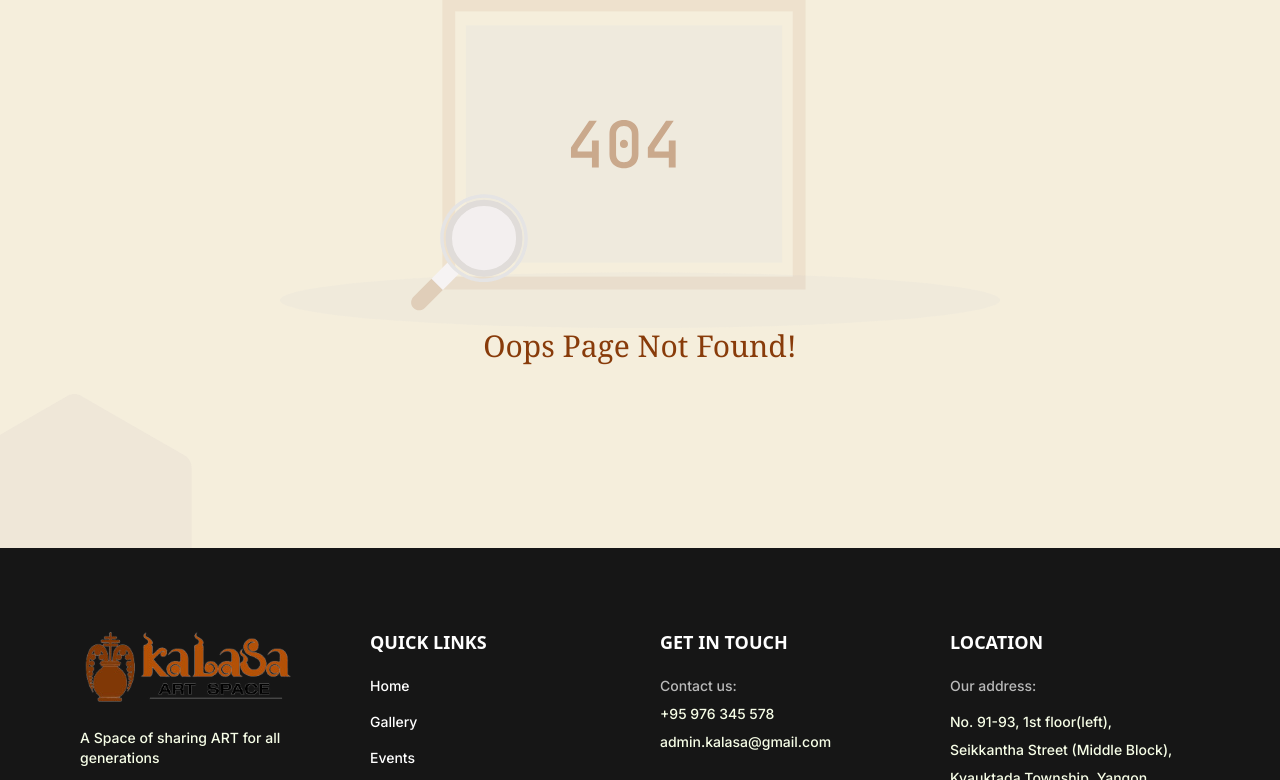
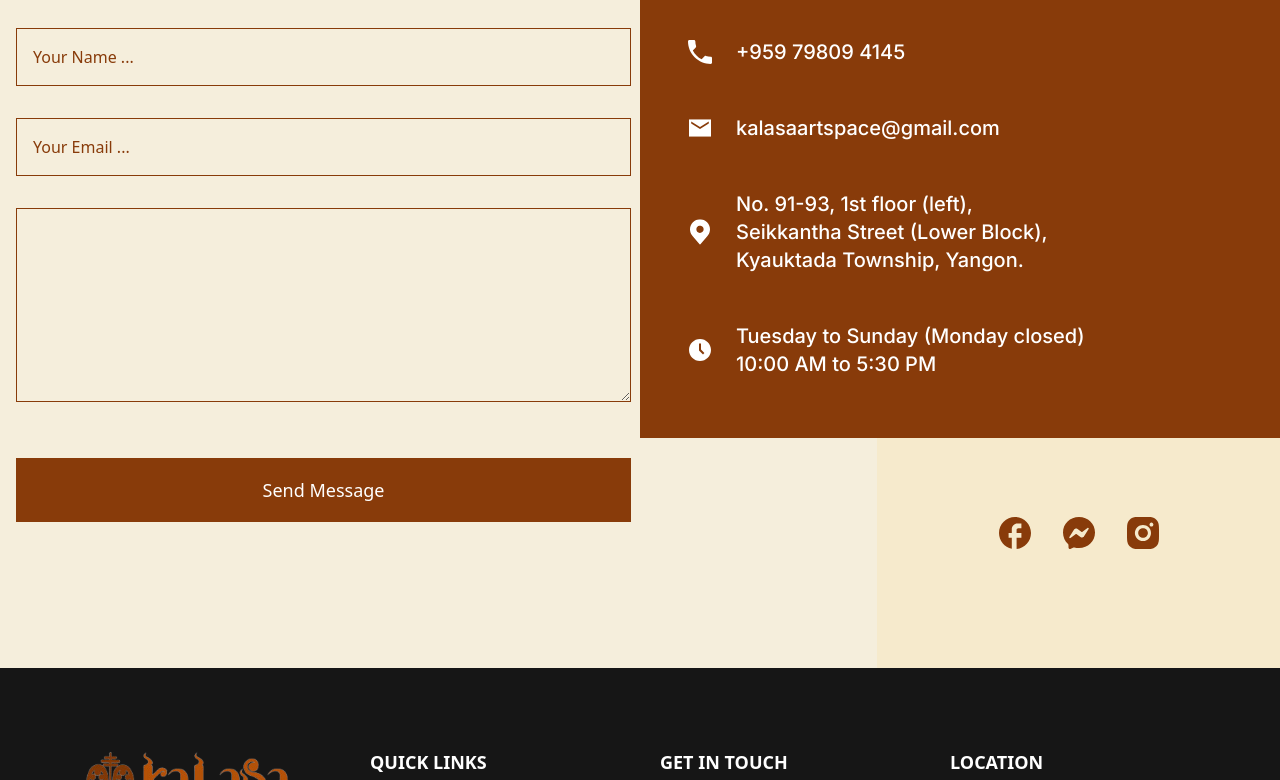
Before and after one commit to TeeHtwin/kalasa-gallery-end_user, a Next.js app: page /contact in a window 1280 px wide. Before the commit this address had no page. Shown: the part 340-1120 px from the top of the page. Built offline with nearby package versions, Linux system fonts and the light colour scheme; what tailwindcss-animated would draw is missing.

Commit message:
fix: home

```diff
--- /dev/null
+++ b/src/app/contact/page.tsx
@@ -0,0 +1,14 @@
+import ContactUs from "@/components/contactUs/ContactUs";
+import React from "react";
+
+type Props = {};
+
+const page = (props: Props) => {
+  return (
+    <>
+      <ContactUs />
+    </>
+  );
+};
+
+export default page;
--- a/src/app/page.tsx
+++ b/src/app/page.tsx
@@ -17,7 +17,7 @@ import GalleryCard from "@/components/cards/GalleryCard";
 export default async function page() {
   const homeData = await getHomeData();
   const { artworks } = await homeData;
-
+  console.log(homeData);
   return (
     <>
       <HeroSection />
--- a/src/components/footer/Footer.tsx
+++ b/src/components/footer/Footer.tsx
@@ -102,7 +102,7 @@ const Footer = () => {
               No. 91-93, 1st floor(left),
             </p>
             <p className="text-lime-50 text-sm mt-2 font-medium font-inter">
-              Seikkantha Street (Middle Block),
+              Seikkantha Street (Lower Block),
             </p>
             <p className="text-lime-50 text-sm mt-2 font-medium font-inter">
               Kyauktada Township, Yangon.
```
Also changed, not shown: src/components/contactUs/ContactUs.tsx (+6 -12 lines).
